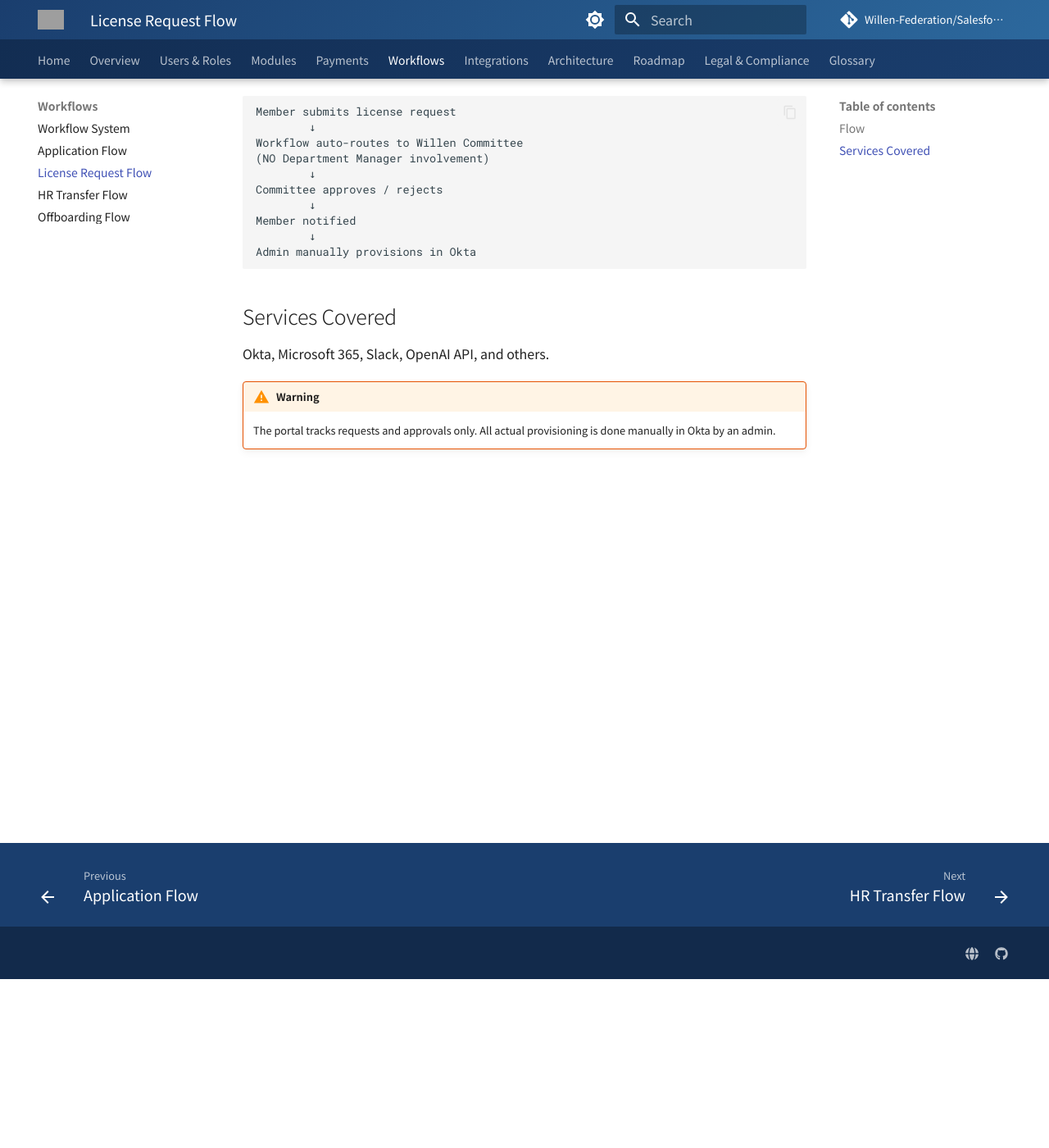
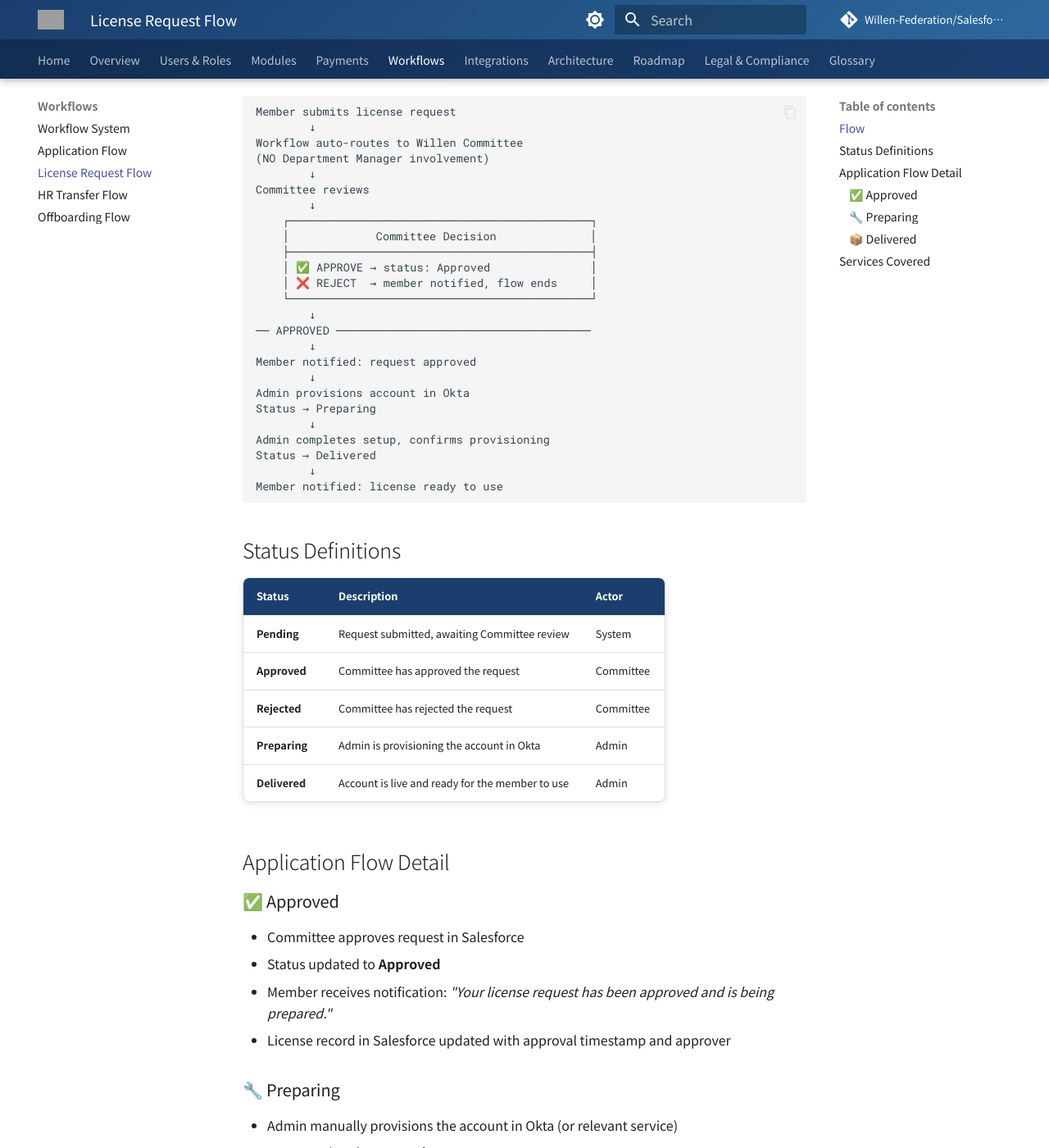
Before and after one commit to Willen-Federation/Salesforce-Portal-DD, an MkDocs documentation site: the page built from docs/workflows/license.md, in a window 1280 px wide and 1400 px high, scrolled down 206 px. Shown: the whole window at 82% size. Built offline with MkDocs 1.6.1 and Material for MkDocs 9.7.7, drawn with Linux system fonts in a browser that asks for light colours; comment, search, counter and statistics services are not loaded; some of the changed text lies outside the part shown; grey boxes are pictures that could not be loaded.

Commit message:
Update license workflow: add Approved → Preparing → Delivered status stages

````diff
--- a/docs/workflows/license.md
+++ b/docs/workflows/license.md
@@ -8,12 +8,61 @@ Member submits license request
 Workflow auto-routes to Willen Committee
 (NO Department Manager involvement)
         ↓
-Committee approves / rejects
+Committee reviews
         ↓
-Member notified
+    ┌─────────────────────────────────────────────┐
+    │             Committee Decision              │
+    ├─────────────────────────────────────────────┤
+    │ ✅ APPROVE → status: Approved               │
+    │ ❌ REJECT  → member notified, flow ends     │
+    └─────────────────────────────────────────────┘
         ↓
-Admin manually provisions in Okta
+── APPROVED ──────────────────────────────────────
+        ↓
+Member notified: request approved
+        ↓
+Admin provisions account in Okta
+Status → Preparing
+        ↓
+Admin completes setup, confirms provisioning
+Status → Delivered
+        ↓
+Member notified: license ready to use
 ```
+
+## Status Definitions
+
+| Status | Description | Actor |
+|---|---|---|
+| **Pending** | Request submitted, awaiting Committee review | System |
+| **Approved** | Committee has approved the request | Committee |
+| **Rejected** | Committee has rejected the request | Committee |
+| **Preparing** | Admin is provisioning the account in Okta | Admin |
+| **Delivered** | Account is live and ready for the member to use | Admin |
+
+## Application Flow Detail
+
+### ✅ Approved
+
+- Committee approves request in Salesforce
+- Status updated to **Approved**
+- Member receives notification: *"Your license request has been approved and is being prepared."*
+- License record in Salesforce updated with approval timestamp and approver
+
+### 🔧 Preparing
+
+- Admin manually provisions the account in Okta (or relevant service)
+- Status updated to **Preparing**
+- Member receives notification: *"Your account is being set up. You will be notified when it is ready."*
+- Internal note added to the license record with provisioning details
+
+### 📦 Delivered
+
+- Admin confirms provisioning is complete
+- Status updated to **Delivered**
+- Member receives notification: *"Your license is ready. Please access it via the Okta Dashboard."*
+- License record updated with delivery timestamp
+- Member's license list in their profile updated
 
 ## Services Covered
 
@@ -21,3 +70,6 @@ Okta, Microsoft 365, Slack, OpenAI API, and others.
 
 !!! warning
     The portal tracks requests and approvals only. All actual provisioning is done manually in Okta by an admin.
+
+!!! info "No SSO links in portal"
+    Members access their provisioned services via the **Okta Dashboard** — not through this portal.
````
